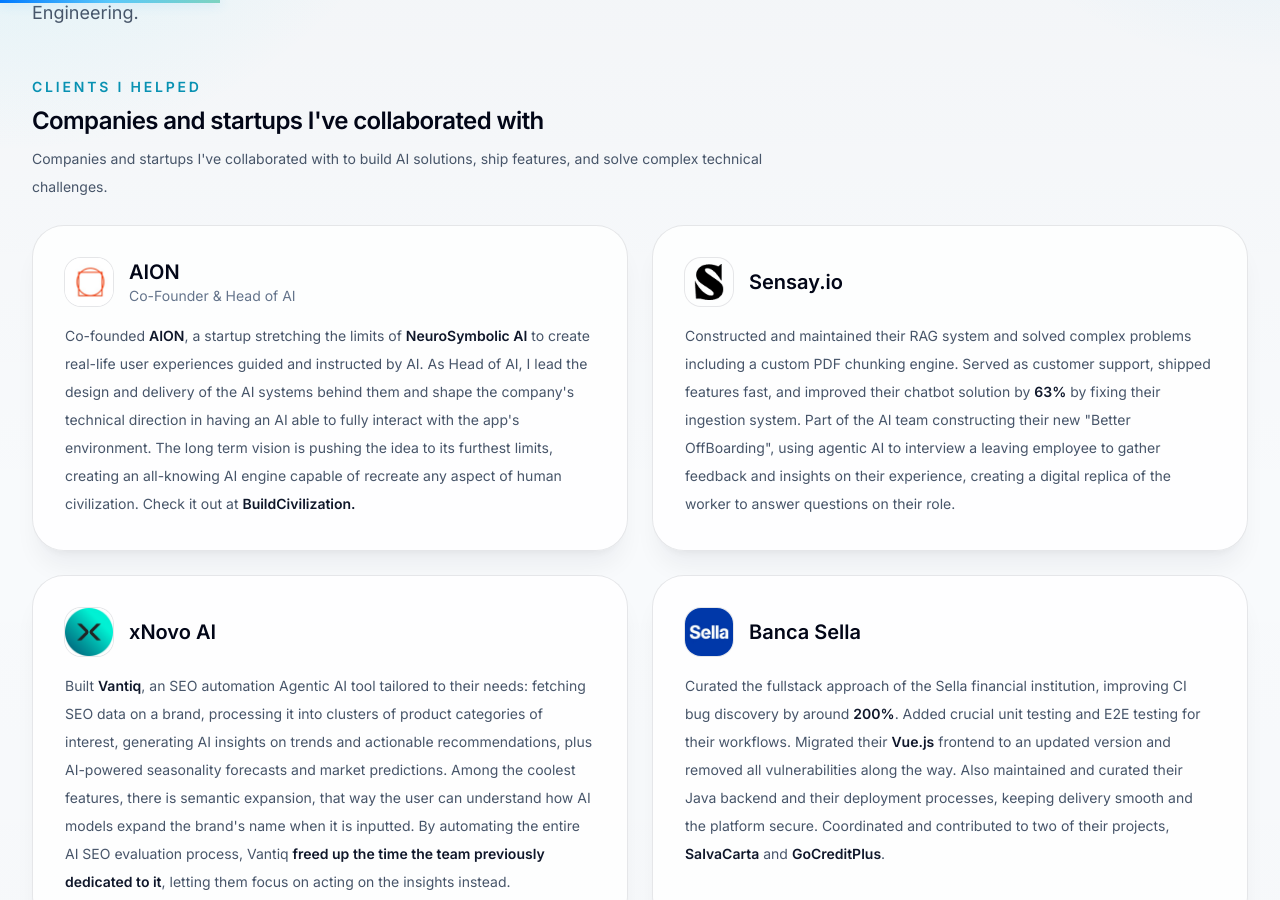
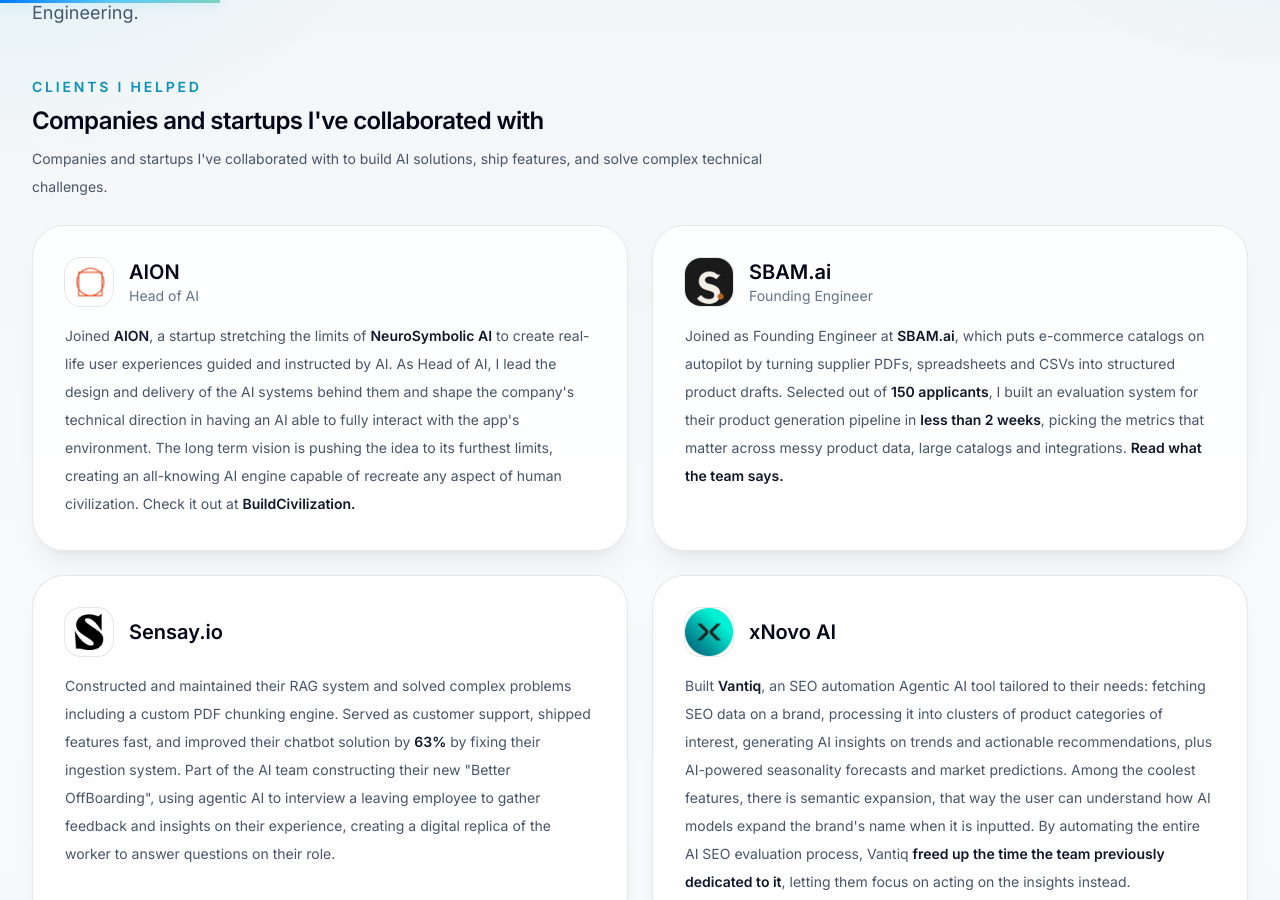
Before and after one commit to kev187038/kev187038.github.io, a Jekyll site: the page built from portfolio.markdown, in a window 1280 px wide and 900 px high, scrolled down 319 px. Built offline with Jekyll 4.4.1, drawn with Linux system fonts in a browser that asks for light colours; nearby versions of some CDN libraries.

Commit message:
Added new client SBAM.ai with testimonial, AION title update
Co-Authored-By: Claude Fable 5.2 <noreply@anthropic.com>

```diff
--- a/_layouts/portfolio.html
+++ b/_layouts/portfolio.html
@@ -22,10 +22,23 @@ layout: base
           <img src="{{ '/assets/icons/aioncircle_logo.jpeg' | relative_url }}" alt="AION logo" class="h-12 w-12 rounded-2xl object-cover ring-1 ring-slate-900/10 dark:ring-white/10">
           <div>
             <h3 class="text-xl font-semibold text-slate-950 dark:text-white">AION</h3>
-            <p class="text-sm text-slate-500 dark:text-slate-400">Co-Founder &amp; Head of AI</p>
+            <p class="text-sm text-slate-500 dark:text-slate-400">Head of AI</p>
           </div>
         </div>
-        <p class="mt-4 text-sm leading-7 text-slate-600 dark:text-slate-300">Co-founded <strong class="font-semibold text-slate-900 dark:text-white">AION</strong>, a startup stretching the limits of <strong class="font-semibold text-slate-900 dark:text-white">NeuroSymbolic AI</strong> to create real-life user experiences guided and instructed by AI. As Head of AI, I lead the design and delivery of the AI systems behind them and shape the company's technical direction in having an AI able to fully interact with the app's environment. The long term vision is pushing the idea to its furthest limits, creating an all-knowing AI engine capable of recreate any aspect of human civilization. Check it out at <a href="https://buildcivilization.com" class="font-semibold text-slate-900 dark:text-white">BuildCivilization.</a></p>
+        <p class="mt-4 text-sm leading-7 text-slate-600 dark:text-slate-300">Joined <strong class="font-semibold text-slate-900 dark:text-white">AION</strong>, a startup stretching the limits of <strong class="font-semibold text-slate-900 dark:text-white">NeuroSymbolic AI</strong> to create real-life user experiences guided and instructed by AI. As Head of AI, I lead the design and delivery of the AI systems behind them and shape the company's technical direction in having an AI able to fully interact with the app's environment. The long term vision is pushing the idea to its furthest limits, creating an all-knowing AI engine capable of recreate any aspect of human civilization. Check it out at <a href="https://buildcivilization.com" class="font-semibold text-slate-900 dark:text-white">BuildCivilization.</a></p>
+      </article>
+
+      <article class="spotlight rounded-[2rem] border border-slate-900/10 bg-white/80 p-8 shadow-xl shadow-slate-900/5 backdrop-blur dark:border-white/10 dark:bg-slate-900/70 dark:shadow-black/20">
+        <div class="flex items-center gap-4">
+          <img src="{{ '/assets/icons/sbam-logo.png' | relative_url }}" alt="SBAM.ai logo" class="h-12 w-12 rounded-2xl object-cover ring-1 ring-slate-900/10 dark:ring-white/10">
+          <div>
+            <h3 class="text-xl font-semibold text-slate-950 dark:text-white">
+              <a href="https://sbam.ai" target="_blank" rel="noopener noreferrer" class="transition hover:text-brand-600 dark:hover:text-brand-300">SBAM.ai</a>
+            </h3>
+            <p class="text-sm text-slate-500 dark:text-slate-400">Founding Engineer</p>
+          </div>
+        </div>
+        <p class="mt-4 text-sm leading-7 text-slate-600 dark:text-slate-300">Joined as Founding Engineer at <strong class="font-semibold text-slate-900 dark:text-white">SBAM.ai</strong>, which puts e-commerce catalogs on autopilot by turning supplier PDFs, spreadsheets and CSVs into structured product drafts. Selected out of <strong class="font-semibold text-slate-900 dark:text-white">150 applicants</strong>, I built an evaluation system for their product generation pipeline in <strong class="font-semibold text-slate-900 dark:text-white">less than 2 weeks</strong>, picking the metrics that matter across messy product data, large catalogs and integrations. <a href="https://www.linkedin.com/feed/update/urn:li:activity:7523037511607152640/" target="_blank" rel="noopener noreferrer" class="font-semibold text-slate-900 dark:text-white">Read what the team says.</a></p>
       </article>
 
       <article class="spotlight rounded-[2rem] border border-slate-900/10 bg-white/80 p-8 shadow-xl shadow-slate-900/5 backdrop-blur dark:border-white/10 dark:bg-slate-900/70 dark:shadow-black/20">
```
Also changed, not shown: _layouts/default.html (+12 -1 lines), assets/icons/sbam-logo.png (added), 5 other files.
